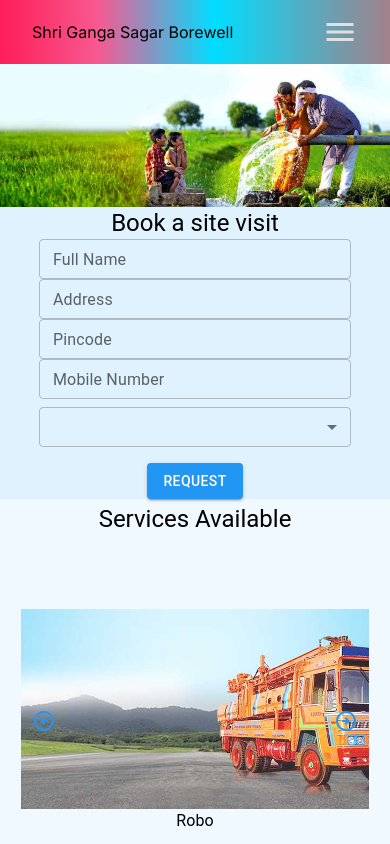
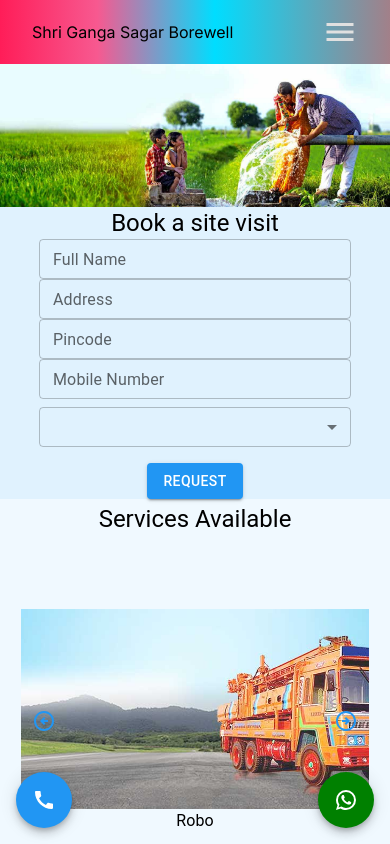
Before and after one commit to 1809mayur/borewell, a Next.js app: page / in a window 390 px wide. Shown: the top 844 px of the page. Built offline with nearby package versions, Linux system fonts and the light colour scheme.

Commit message:
added deep linking for what's up and phone number.

```diff
--- a/src/app/page.tsx
+++ b/src/app/page.tsx
@@ -11,6 +11,7 @@ import Image from "next/image";
 import theme from "./utils/theme";
 import ServiceSection from "../components/ServiceSection";
 import HardaContractorSection from "../components/HardaContractorSection";
+import Deeplinking from "@/components/Deeplinking";
 const headers = ["services", "contact us", "about us"];
 
 // bg-gradient-to-br from-cyan-400 to-sky-50
@@ -55,6 +56,8 @@ export default function Home() {
         {/* <LazyLoad height={100}>
           <Footer />
         </LazyLoad> */}
+
+        <Deeplinking />
       </Grid>
     </ThemeProvider>
   );
--- a/src/app/utils/constants.ts
+++ b/src/app/utils/constants.ts
@@ -2,7 +2,8 @@ import { StaticImport } from "next/dist/shared/lib/get-img-props";
 import { StaticImageData } from "next/image";
 
 const constants = {
-    brandName: "Shri Ganga Sagar Borewell"
+    brandName: "Shri Ganga Sagar Borewell",
+    mobileNumber: '9009037793',
 }
 
 export const headers = [
--- a/src/components/ContactSection.tsx
+++ b/src/components/ContactSection.tsx
@@ -21,7 +21,7 @@ interface ContactFormType {
 
 export const ContactSection = () => {
   const [contactForm, setContactForm] = useState<ContactFormType>({
-    serviceRequest: "select service",
+    serviceRequest: "",
   });
   const [isMobileNumberError, setIsMobileNumberError] = useState(false);
   const [isPincodeError, setIsPincodeError] = useState(false);
@@ -120,11 +120,11 @@ export const ContactSection = () => {
           variant="outlined"
           sx={{ width: { xs: "80%", lg: "18%" } }}
           size={"small"}
-          label="Select Service"
+          displayEmpty
         >
           {availableServices.map((service: any, index: number) => {
             return (
-              <MenuItem key={index} value={service}>
+              <MenuItem key={index} value={service?.title}>
                 {" "}
                 {service?.title}{" "}
               </MenuItem>
--- /dev/null
+++ b/src/components/Deeplinking.tsx
@@ -0,0 +1,52 @@
+import React from "react";
+import constants from "@/app/utils/constants";
+import Link from "next/link";
+import { Button, Grid, SpeedDial, SpeedDialAction } from "@mui/material";
+import { Call, WhatsApp } from "@mui/icons-material";
+
+function Deeplinking() {
+  const whatsAppLink = `https://wa.me/${constants?.mobileNumber}?text=Hi%20I need to do borewell!`;
+  const phoneDialLink = `tel:${constants?.mobileNumber}`;
+
+  const actions = [
+    { icon: <Call />, name: "Copy" },
+    { icon: <Call />, name: "Save" },
+    { icon: <Call />, name: "Print" },
+    { icon: <Call />, name: "Share" },
+  ];
+
+  return (
+    <Grid>
+      <Link href={phoneDialLink} target="_blank" rel="noreferrer">
+        <SpeedDial
+          ariaLabel="SpeedDial for call Dialer"
+          sx={{
+            position: "fixed",
+            bottom: 16,
+            // right: 16,
+            left: 16,
+          }}
+          icon={<Call />}
+        />
+      </Link>
+      <Link href={whatsAppLink} target="_blank" rel="noreferrer">
+        <SpeedDial
+          ariaLabel="What's up messager"
+          sx={{
+            position: "fixed",
+            bottom: 16,
+            right: 16,
+            // left: 16,
+
+            "& .MuiSpeedDial-fab": {
+              backgroundColor: "green",
+            },
+          }}
+          icon={<WhatsApp />}
+        />
+      </Link>
+    </Grid>
+  );
+}
+
+export default Deeplinking;
```
